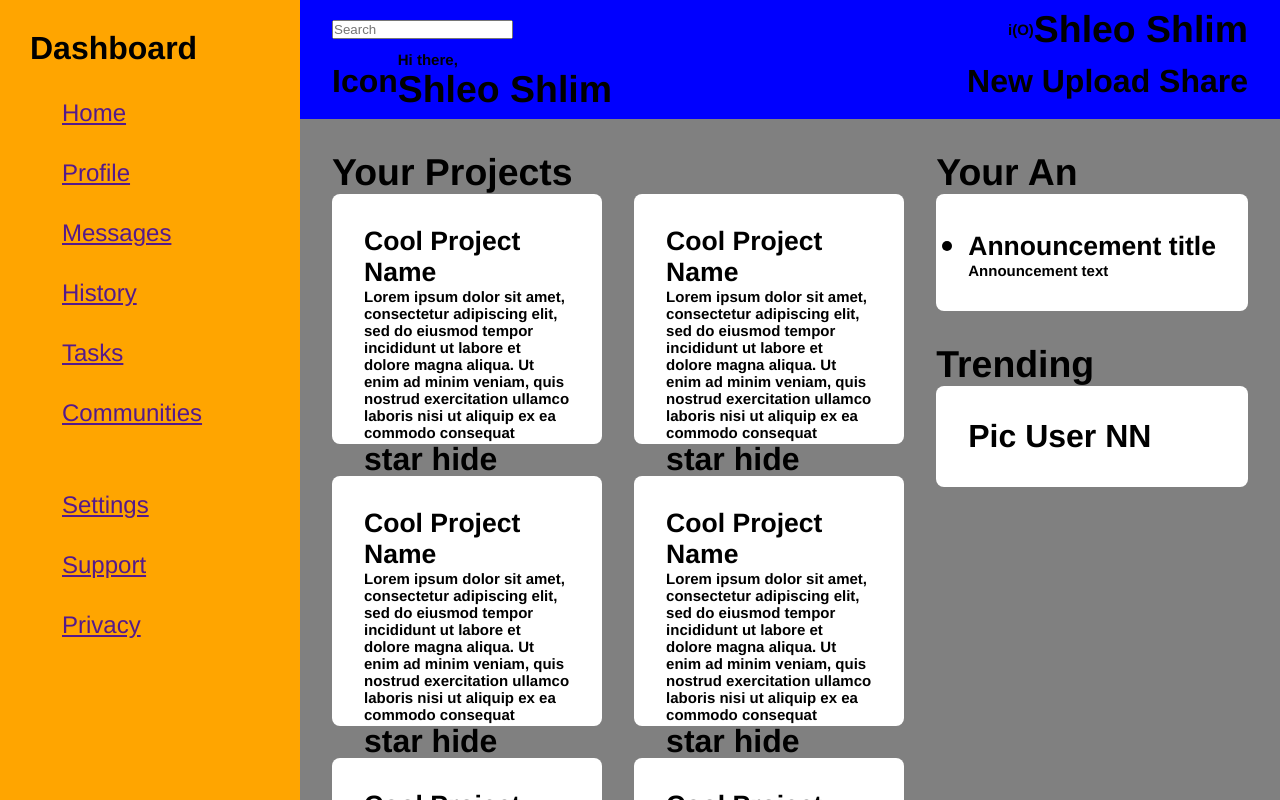
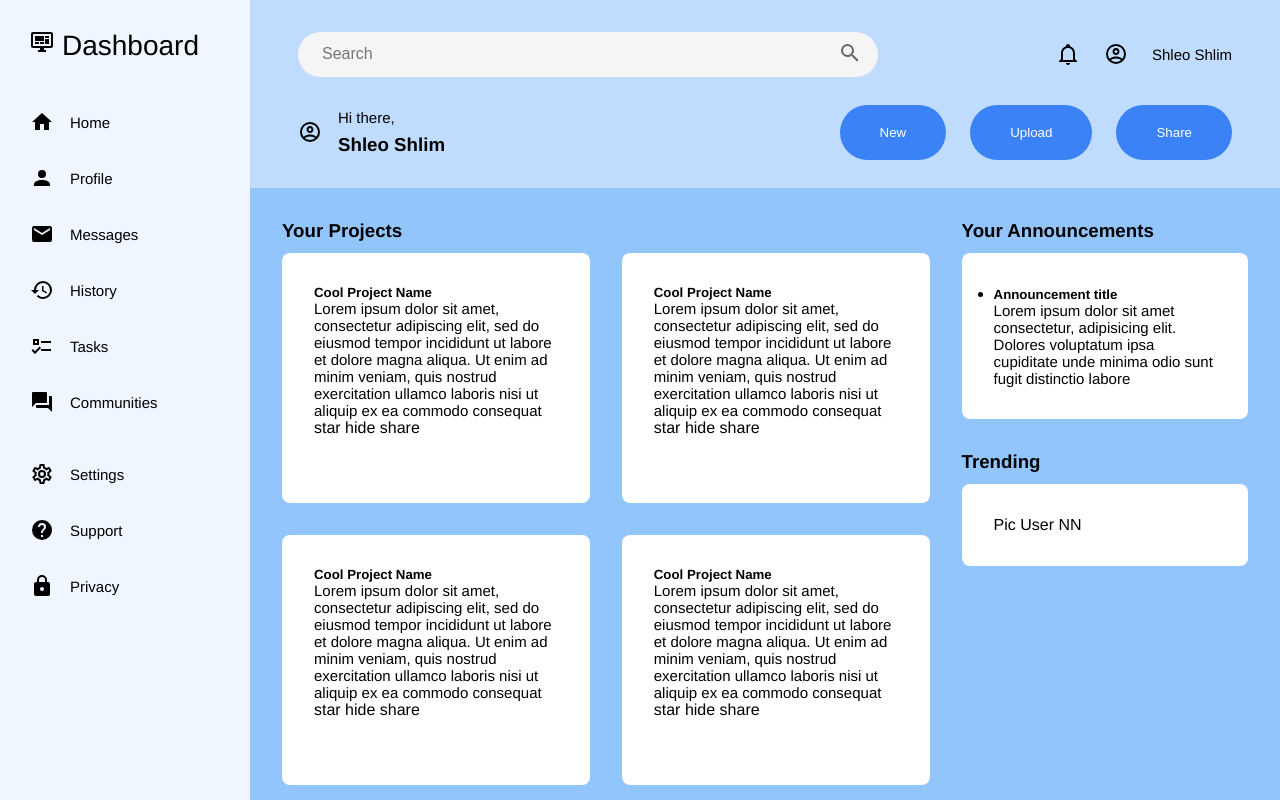
Before and after one commit to leohlim/admin-dashboard, a plain HTML site: page index.html in a window 1280 px wide. Drawn offline with Linux system fonts and the light colour scheme.

Commit message:
Refined header to include better search bar, icons, spacing, buttons. Fixed spacing for main content. Fixed resizing issue

```diff
--- a/index.html
+++ b/index.html
@@ -12,17 +12,23 @@
         <div class="header">
             <div class="top">
                 <div class="search-container">
-                    <input type="text" class="text" placeholder="Search">
+                    <div class="searchBar">
+                        <input id="searchQueryInput" type="text" name="searchQueryInput" placeholder="Search" value="" />
+                        <button id="searchQuerySubmit" type="submit" name="searchQuerySubmit">
+                          <svg style="width:24px;height:24px" viewBox="0 0 24 24"><path fill="#666666" d="M9.5,3A6.5,6.5 0 0,1 16,9.5C16,11.11 15.41,12.59 14.44,13.73L14.71,14H15.5L20.5,19L19,20.5L14,15.5V14.71L13.73,14.44C12.59,15.41 11.11,16 9.5,16A6.5,6.5 0 0,1 3,9.5A6.5,6.5 0 0,1 9.5,3M9.5,5C7,5 5,7 5,9.5C5,12 7,14 9.5,14C12,14 14,12 14,9.5C14,7 12,5 9.5,5Z" />
+                          </svg>
+                        </button>
+                      </div>
                 </div>
                 <div class="profile-container">
-                    <p>i</p>
-                    <p>(O)</p>
-                    <h3 class="username">Shleo Shlim</h3>
+                    <img src="icons/bell-outline.svg" alt="" class="sidebar-icon">
+                    <img src="icons/account-circle-outline.svg" alt="" class="sidebar-icon">
+                    <p class="username">Shleo Shlim</p>
                 </div>
             </div>
             <div class="bottom">
                 <div class="greeting-container">
-                    <div class="icon">Icon</div>
+                    <img src="icons/account-circle-outline.svg" alt="" class="sidebar-icon">
                     <div class="greeting-text">
                         <p>Hi there,</p>
                         <h3>Shleo Shlim</h3>
@@ -30,46 +36,58 @@
 
                 </div>
                 <div class="profile-buttons">
-                    New
-                    Upload
-                    Share
+                    <button class="header-button">New</button>
+                    <button class="header-button">Upload</button>
+                    <button class="header-button">Share</button>
                 </div>
             </div>
         </div>
         <div class="sidebar">
-            <div class="logo">Dashboard</div>
+            <div class="sidebar-title">
+                <img src="icons/monitor-dashboard.svg" alt="Monitor Dashboard" class="sidebar-icon">
+                <div class="logo">Dashboard</div>
+            </div>
             <div class="main-links">
                 <ul>
                     <li>
-                        <a href="">Home</a>
+                        <img src="icons/home.svg" alt="" class="sidebar-icon">
+                        <p>Home</p>
                     </li>
                     <li>
-                        <a href="">Profile</a>
+                        <img src="icons/account.svg" alt="" class="sidebar-icon">
+                        <p>Profile</p>
                     </li>
                     <li>
-                        <a href="">Messages</a>
+                        <img src="icons/email.svg" alt="" class="sidebar-icon">
+                        <p>Messages</p>
                     </li>
                     <li>
-                        <a href="">History</a>
+                        <img src="icons/history.svg" alt="" class="sidebar-icon">
+                        <p>History</p>
                     </li>
                     <li>
-                        <a href="">Tasks</a>
+                        <img src="icons/format-list-checks.svg" alt="" class="sidebar-icon">
+                        <p>Tasks</p>
                     </li>
                     <li>
-                        <a href="">Communities</a>
+                        <img src="icons/forum.svg" alt="" class="sidebar-icon">
+                        <p>Communities</p>
                     </li>
                 </ul>
             </div>
             <div class="secondary-links">
                 <ul>
                     <li>
-                        <a href="">Settings</a>
+                        <img src="icons/cog-outline.svg" alt="" class="sidebar-icon">
+                        <p>Settings</p>
                     </li>
                     <li>
-                        <a href="">Support</a>
+                        <img src="icons/help-circle.svg" alt="" class="sidebar-icon">
+                        <p>Support</p>
                     </li>
                     <li>
-                        <a href="">Privacy</a>
+                        <img src="icons/lock.svg" alt="" class="sidebar-icon">
+                        <p>Privacy</p>
                     </li>
                 </ul>
             </div>
@@ -147,12 +165,12 @@
                 </div>
             </div>
             <div class="announcements">
-                <h3>Your An</h3>
+                <h3>Your Announcements</h3>
                 <div class="card">
                     <ul>
-                        <li>
+                        <li class="announcement">
                             <h5>Announcement title</h5>
-                            <p>Announcement text</p>
+                            <p>Lorem ipsum dolor sit amet consectetur, adipisicing elit. Dolores voluptatum ipsa cupiditate unde minima odio sunt fugit distinctio labore</p>
                         </li>
                     </ul>
                 </div>
--- a/style.css
+++ b/style.css
@@ -6,78 +6,154 @@
 .container {
     display: grid;
     height: 100vh;
-    grid-template-columns: 300px 4fr;
+    grid-template-columns: 250px 4fr;
     grid-template-rows: auto 1fr;
     grid-template-areas: 'sidebar header' 'sidebar content' ;
 }
 
 .container div {
-    font-size: 32px;
     font-family: Helvetica;
-    font-weight: bold;
 }
 
 .header {
     display: grid;
     grid-area: header;
-    padding: 0.5rem 2rem;
-    background-color: blue;
+    padding: 1rem 2rem;
+    background-color: #bfdbfe;
 }
 
+.search-container {
+    display: flex;
+    align-items: center;
+    width: 100%;
+    max-width: 38.25rem;
+    padding: 1rem;
+    margin-right: auto;
+  }
+
+  .label {
+    font-size: .625rem;
+    font-weight: 400;
+    text-transform: uppercase;
+    letter-spacing: +1.3px;
+    margin-bottom: 1rem;
+  }
+
+  .searchBar {
+    width: 100%;
+    display: flex;
+    align-items: center;
+    padding-right: 2rem;
+  }
+
+  #searchQueryInput {
+    flex: 1;
+    width: 100%;
+    height: 2.8rem;
+    background: #f5f5f5;
+    outline: none;
+    border: none;
+    border-radius: 1.625rem;
+    padding: 0 3.5rem 0 1.5rem;
+    font-size: 1rem;
+  }
+
+  #searchQuerySubmit {
+    width: 3.5rem;
+    height: 2.8rem;
+    margin-left: -3.5rem;
+    background: none;
+    border: none;
+    outline: none;
+  }
+
+  #searchQuerySubmit:hover {
+    cursor: pointer;
+  }
+
 .sidebar {
-    background-color: orange;
+    background-color: #eff6ff;
     grid-area: sidebar;
     gap: 1.5rem;
     padding: 30px;
+}
+
+.sidebar-title {
+    display: flex;
+    gap: 0.5rem;
+}
+
+.sidebar ul  {
+    display: grid;
+    gap: 2rem;
+    font-size: 24px;
+    padding-top: 3rem;
 
 }
 
-.sidebar ul  {
+.sidebar ul li {
     list-style: none;
-    display: grid;
-    gap: 2rem;
-    font-weight: lighter;
-    font-size: 24px;
-    padding: 2rem;
+    display: flex;
+    gap: 1rem;
+    align-items: center;
+}
 
+.sidebar a {
+    text-decoration: none;
 }
 
 .top {
     display: grid;
     grid-template-columns: 1fr max-content;
+    padding-right: 1rem;
 }
 
 .bottom {
     display: grid;
     grid-template-columns: 1fr max-content;
+    justify-content: space-between;
+    padding-right: 1rem;
 }
 
 .greeting-container {
     display: flex;
     align-items: center;
     grid-template: 1fr 1fr / auto 1fr;
+    padding: 1rem;
+    gap: 1rem;
 }
 
-.search-container {
+.greeting-text {
+    display: flex;
+    flex-direction: column;
+    gap: 0.5rem;
+}
+
+
+.header .profile-container {
     display: flex;
     align-items: center;
-}
-
-.profile-container {
-    display: grid;
-    align-items: center;
-    grid-template-columns: auto auto auto;
+    justify-content: space-evenly;
+    gap: 1.5rem;
 }
 
 .profile-buttons {
-    display: grid;
+    display: flex;
     align-items: center;
+    gap: 1.5rem;
 }
 
+.header-button {
+    background-color: #3b82f6;
+    color: white;
+    padding: 20px 40px 20px 40px ;
+    border: none;
+    border-radius: 99em;
+}
 
 .main-content {
     display: grid;
-    background-color: gray;
+    background-color: #93c5fd;
     grid-area: content;
     grid-template-columns: 1fr auto;
     grid-template-rows: min-content 1fr;
@@ -85,6 +161,10 @@
     gap: 2rem;
     padding: 2rem;
     overflow: auto;
+}
+
+.main-content h3 {
+    margin-bottom: 0.7rem;
 }
 
 .projects {
@@ -96,9 +176,13 @@
 
 .projects .cards {
     display: grid;
-    grid-template-columns: repeat(auto-fit, minmax(250px, 1fr));
+    grid-template-columns: repeat(auto-fit, minmax(300px, 1fr));
     grid-auto-rows: 250px;
     gap: 2rem;
+}
+
+.announcement {
+    width: 25ch;
 }
 
 
@@ -124,3 +208,11 @@
 p {
     font-size: 15px;
 }
+
+.sidebar-icon {
+    height: 1.5rem;
+}
+
+.logo {
+    font-size: 28px;
+}
```
Also changed, not shown: icons/account-circle-outline.svg (added), icons/account.svg (added), icons/bell-outline.svg (added), icons/cog-outline.svg (added), icons/email.svg (added), icons/format-list-checks.svg (added), icons/forum.svg (added), icons/help-circle.svg (added), icons/history.svg (added), icons/home.svg (added), icons/lock.svg (added), icons/monitor-dashboard.svg (added), 2 other files.
